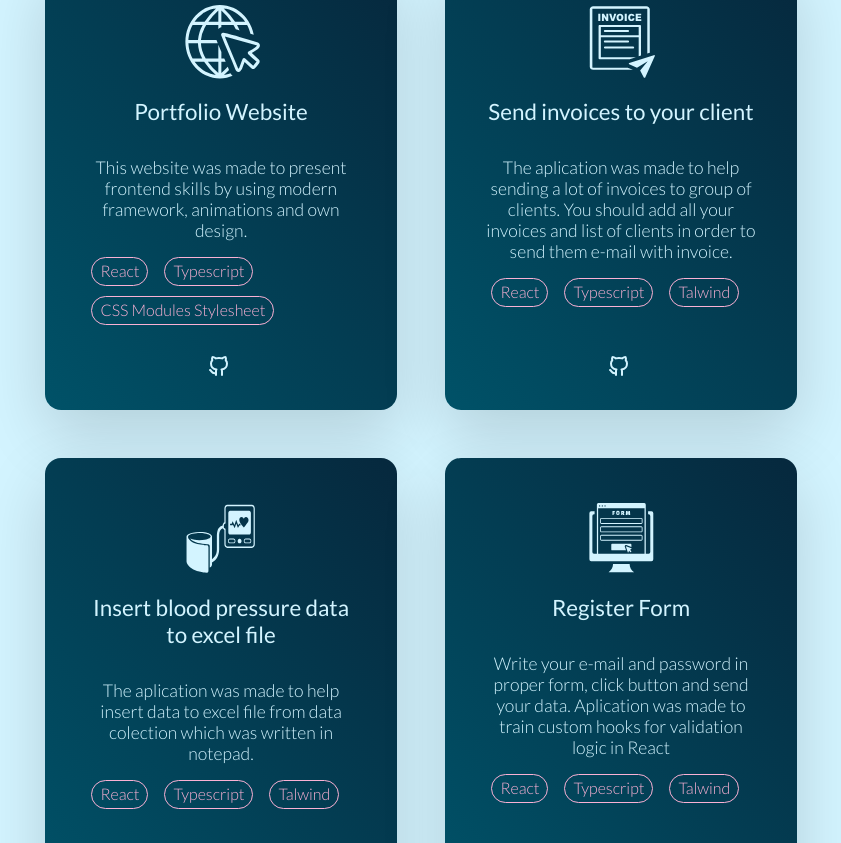
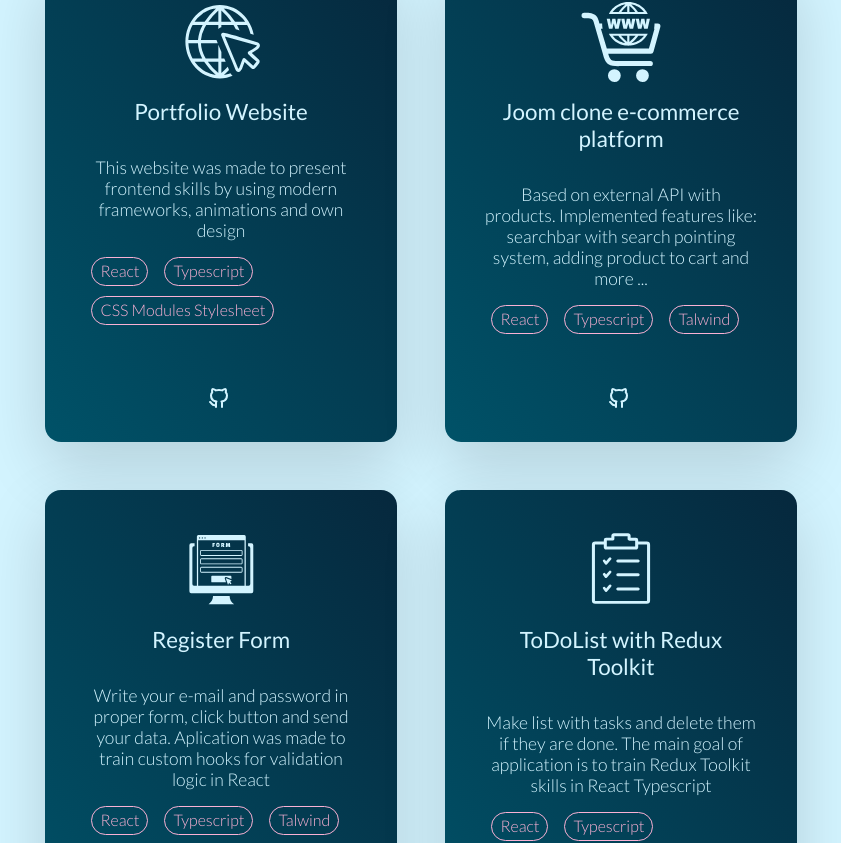
Before and after one commit to helter88/portfolio-website, a React (Create React App) app: page / in a window 1280 px wide. Shown: the part 1161-2004 px from the top of the page, without its empty margins (219-1060 px from the left). Built offline with nearby package versions, Linux system fonts and the light colour scheme.

Commit message:
change PortfolioCardData and PortfolioCard style

```diff
--- a/src/PortfolioCardData.ts
+++ b/src/PortfolioCardData.ts
@@ -4,45 +4,54 @@ export const PortfolioCardData: PortfolioCardProps[] = [
     {
         title: 'Portfolio Website',
         logo: 'Globe',
-        description: 'This website was made to present frontend skills by using modern framework, animations and own design.',
-        tools: ['React', 'Typescript','CSS Modules Stylesheet' ]
+        description: 'This website was made to present frontend skills by using modern frameworks, animations and own design',
+        tools: ['React', 'Typescript','CSS Modules Stylesheet' ],
+        githubLink: "https://github.com/helter88/portfolio-website"
 
     },
     {
-        title: 'Send invoices to your client',
-        logo: 'Invoice',
-        description: 'The aplication was made to help sending a lot of invoices to group of clients. You should add all your invoices and list of clients in order to send them e-mail with invoice.',
-        tools: ['React', 'Typescript','Talwind' ]
+        title: 'Joom clone e-commerce platform',
+        logo: 'Shop',
+        description: 'Based on external API with products. Implemented features like: searchbar with search pointing system, adding product to cart and more ... ',
+        tools: ['React', 'Typescript','Talwind' ],
+        githubLink: "https://github.com/helter88/joom_copy_e-commerce"
 
-    },
-   {
-       title: 'Insert blood pressure data to excel file',
-    logo: 'BloodPressure',
-    description: 'The aplication was made to help insert data to excel file from data colection which was written in notepad.',
-    tools: ['React', 'Typescript','Talwind' ]
     },{
         title: 'Register Form',
      logo: 'RegisterForm',
      description: 'Write your e-mail and password in proper form, click button and send your data. Aplication was made to train custom hooks for validation logic in React',
-     tools: ['React', 'Typescript','Talwind' ]
+     tools: ['React', 'Typescript','Talwind' ],
+     githubLink: "https://github.com/helter88/Registration-Form-React-Typescript"
      },{
         title: 'ToDoList with Redux Toolkit',
         logo: 'ToDoList',
-        description: 'Make list with tasks and dalete them if done. It was made to train Redux Toolkit skills in React Tyoescript',
-        tools: ['React', 'Typescript', 'Redux Toolkit','Talwind' ]
+        description: 'Make list with tasks and delete them if they are done. The main goal of application is to train Redux Toolkit skills in React Typescript',
+        tools: ['React', 'Typescript', 'Redux Toolkit'],
+        githubLink: "https://github.com/helter88/react-tsc-redux-toolkit-toDoList"
      },
      {
         title: 'ToDoList2 with Redux',
         logo: 'ToDoList',
-        description: 'Make list with tasks and dalete them if done. It was made to train Redux skills in React Tyoescript',
-        tools: ['React', 'Typescript', 'Redux','Talwind' ]
+        description: 'Make list with tasks and delete them if they are done. The main goal of application is to train Redux skills in React Typescript',
+        tools: ['React', 'Typescript', 'Redux' ],
+        githubLink: "https://github.com/helter88/Simple-React-Typescript-Redux-ToDoList"
      },
      {
         title: 'Get data from API with Redux Toolkit',
         logo: 'GetData',
         description: 'This project was made to train getting, storing and displaying data from simple API using Redux Toolkit ',
-        tools: ['React', 'Typescript', 'Redux Toolkit','Talwind' ]
+        tools: ['React', 'Typescript', 'Redux Toolkit' ],
+        githubLink: "https://github.com/helter88/react-tsc-redux-toolkit-API"
+
      },
+     {
+      title: 'Get data from API with Redux',
+      logo: 'GetData',
+      description: 'This project was made to train getting, storing and displaying data from simple API using Redux',
+      tools: ['React', 'Typescript', 'Redux Toolkit' ],
+      githubLink: "https://github.com/helter88/Simple-React-Typescript-Redux-API"
+
+   },
 
 
 
--- a/src/components/cards/PorftolioCard.tsx
+++ b/src/components/cards/PorftolioCard.tsx
@@ -9,12 +9,17 @@ export interface PortfolioCardProps {
   logo: keyof IconsType;
   description: string;
   tools: string[];
+  githubLink: string;
 
 }
 
-const PortfolioCard: React.FC<PortfolioCardProps> = ({title, description, tools, logo}) => {
+const PortfolioCard: React.FC<PortfolioCardProps> = ({title, description, tools, logo, githubLink}) => {
 
   const Logo = icons[logo];
+
+  const onClickGithub = () => {
+    window.open(githubLink, '_blank', 'noopener,noreferrer')
+  }
 
   return (
     <div className={styles.card}>
@@ -29,7 +34,8 @@ const PortfolioCard: React.FC<PortfolioCardProps> = ({title, description, tools,
         <div className={styles['tech-list-box']}>
           {tools.map(tool => <p key={Math.random()}>{tool}</p>)}
         </div>
-        <div className={styles['github-box']}>
+        <div className={styles['github-box']}
+          onClick={onClickGithub}>
           <div className={styles['github-dimentions']}>
           <Github aria-label='Link to GitHub' width='100%' />
         </div>
--- a/src/components/cards/PortfolioCard.module.css
+++ b/src/components/cards/PortfolioCard.module.css
@@ -7,7 +7,7 @@
     border-radius: 1rem;
     box-shadow: 0 1.5rem 4rem rgba(0, 0, 0, .15);
     width: 22rem;
-    height: 28rem;
+    height: 30rem;
     position: relative;
     transition: all 0.3s;
     cursor: pointer;
@@ -19,6 +19,7 @@
 .logo-box{
     display: flex;
     justify-content: center;
+    fill: #D3F4FF
 }
 .logo-dimentions{
     width: 5rem;
@@ -57,6 +58,7 @@
     position: absolute;
     bottom: 1.5rem;
     left: 45%;
+    padding-top: 1rem;
 }
 .github-box:hover{
     transform: scale(1.20);
--- a/src/components/cards/PortfolioCardIcons.ts
+++ b/src/components/cards/PortfolioCardIcons.ts
@@ -1,14 +1,12 @@
 import { ReactComponent as Globe } from './../../img/card-icons/internet-icon.svg';
-import { ReactComponent as Invoice } from './../../img/card-icons/invoice-icon.svg';
-import { ReactComponent as BloodPressure } from './../../img/card-icons/BloodPressure-icon.svg';
 import { ReactComponent as RegisterForm } from './../../img/card-icons/RegisterForm-icon.svg';
 import { ReactComponent as ToDoList } from './../../img/card-icons/ToDoList-icon.svg';
 import { ReactComponent as GetData } from './../../img/card-icons/ToDoList-icon.svg';
+import { ReactComponent as Shop } from './../../img/card-icons/e-commerse-icon.svg';
 
 export interface IconsType {
     Globe: typeof Globe,
-    Invoice: typeof Invoice,
-    BloodPressure: typeof BloodPressure,
+    Shop: typeof Shop,
     RegisterForm: typeof RegisterForm,
     ToDoList: typeof ToDoList,
     GetData: typeof GetData
@@ -17,8 +15,7 @@ export interface IconsType {
 
 const icons: IconsType ={
     Globe,
-    Invoice,
-    BloodPressure,
+    Shop,
     RegisterForm,
     ToDoList,
     GetData
--- a/src/components/portfolio/Portfolio.tsx
+++ b/src/components/portfolio/Portfolio.tsx
@@ -5,8 +5,8 @@ import { PortfolioCardData } from '../../PortfolioCardData';
 import {Element} from 'react-scroll'
 
 
-const PortfolioList = PortfolioCardData.map(({title, logo, description, tools}) =>
-   (<PortfolioCard {...{title, logo, description, tools, key: title}}/>))
+const PortfolioList = PortfolioCardData.map(({title, logo, description, tools, githubLink}) =>
+   (<PortfolioCard {...{title, logo, description, tools, githubLink, key: title}}/>))
 
 const Portfolio = () => {
   return (
```
Also changed, not shown: src/img/card-icons/e-commerse-icon.svg (added).
